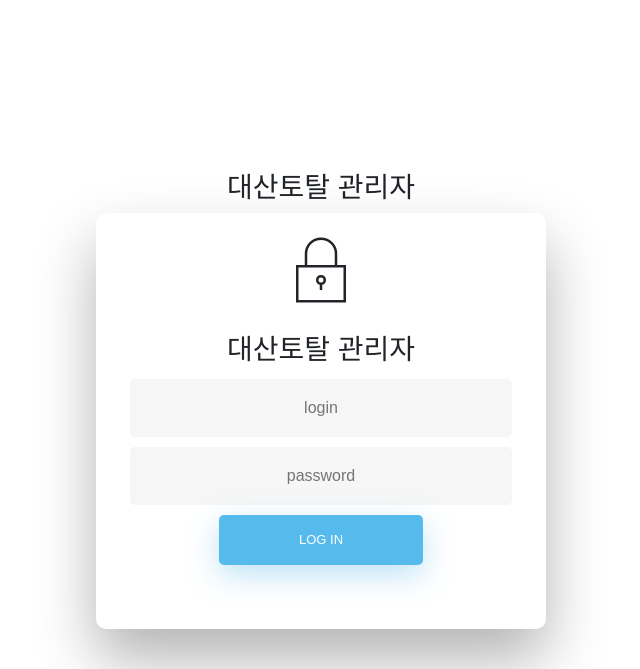
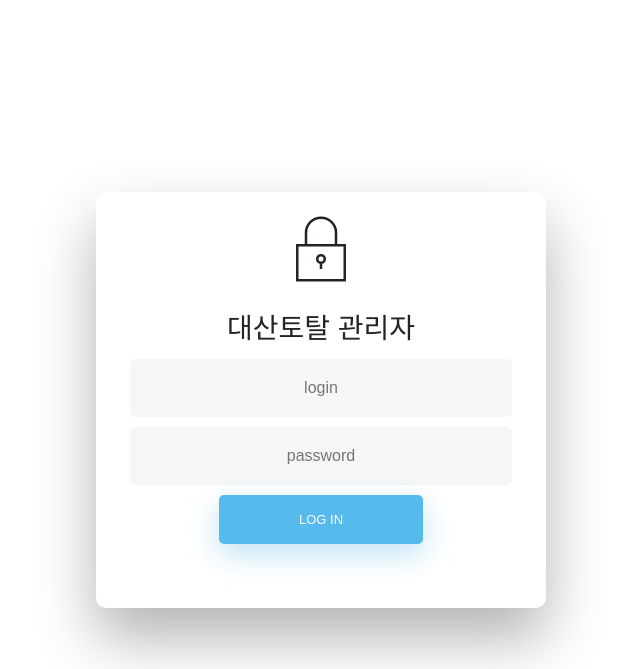
Before and after one commit to after-work-with-penguin/big-mount-total, a PHP site: page /admin/login.php in a window 1280 px wide. Shown: the top 669 px of the page, without its empty margins (319-959 px from the left). Run offline with PHP 8.4, Linux system fonts and the light colour scheme; some libraries are stand-ins or nearby versions.

Commit message:
관리자 로그인 페이지 수정

```diff
--- a/src/admin/login.php
+++ b/src/admin/login.php
@@ -328,7 +328,6 @@ if (isset($_SESSION['is_login']) && !empty($_SESSION['is_login']) && $_SESSION['
 <body>
 
     <div class="wrapper fadeInDown">
-        <h3>대산토탈 관리자</h3>
         <div id="formContent">
             <!-- Tabs Titles -->
 
```
